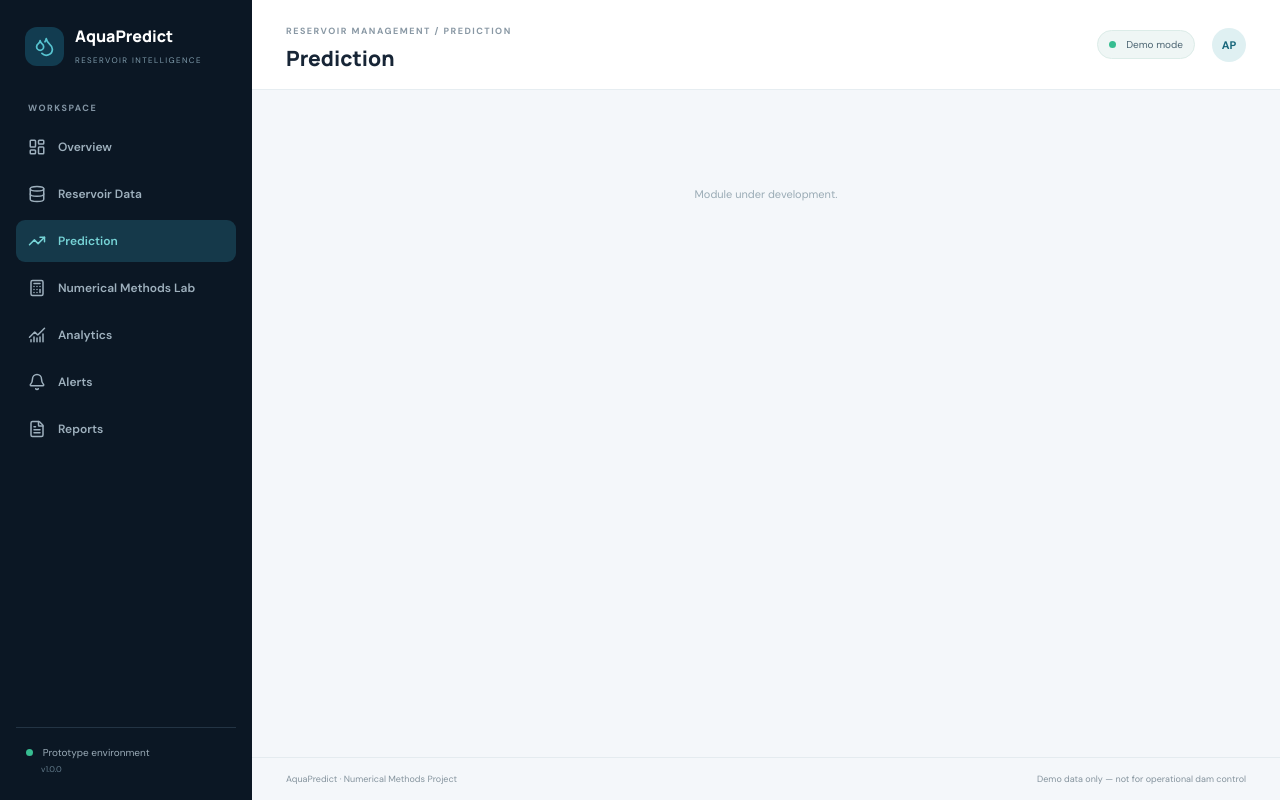
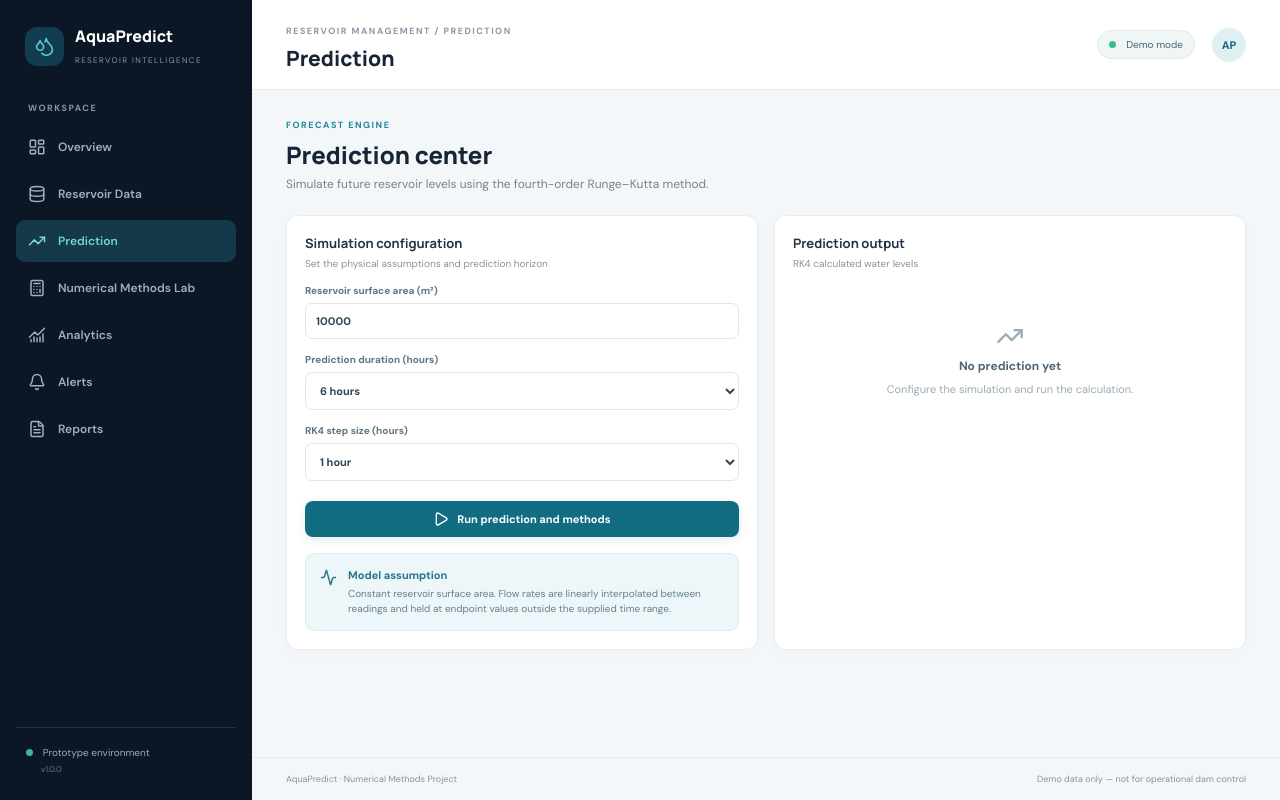
Before and after one commit to Adhya08/water-reservoir-prediction, a React (Vite) app in the folder frontend/: page / in a window 1280 px wide. Both pictures are taken after a click on the button "Prediction". Built offline with nearby package versions, Linux system fonts and the light colour scheme.

Commit message:
Implement RK4 Prediction Center and Numerical Methods Lab inspection tabs

```diff
--- a/frontend/src/App.tsx
+++ b/frontend/src/App.tsx
@@ -1,7 +1,7 @@
 import { useMemo, useState } from 'react'
 import {
   LayoutDashboard, Database, TrendingUp, Calculator, ChartNoAxesCombined,
-  Bell, FileText, Droplets, Upload, Play, Download, Plus,
+  Bell, FileText, Droplets, Upload, Play, Download, Plus, RefreshCw,
   Activity, Waves, AlertTriangle, CheckCircle2, Menu, X
 } from 'lucide-react'
 import {
@@ -52,8 +52,11 @@ export default function App() {
   const [duration, setDuration] = useState(6)
   const [step, setStep] = useState(1)
   const [prediction, setPrediction] = useState<any>(null)
+  const [interpolation, setInterpolation] = useState<any>(null)
+  const [integration, setIntegration] = useState<any>(null)
   const [busy, setBusy] = useState(false)
   const [message, setMessage] = useState('')
+  const [tab, setTab] = useState<'rk4' | 'integration' | 'interpolation'>('rk4')
   const [mobileOpen, setMobileOpen] = useState(false)
 
   const validLevels = readings.filter(r => r.level_m !== null)
@@ -74,8 +77,12 @@ export default function App() {
   async function runAll() {
     setBusy(true); setMessage('')
     try {
-      const pred = await api('/simulate', { readings, area_m2: area, duration_hours: duration, step_hours: step })
-      setPrediction(pred)
+      const [pred, interp, integ] = await Promise.all([
+        api('/simulate', { readings, area_m2: area, duration_hours: duration, step_hours: step }),
+        api('/interpolate', { readings }),
+        api('/integrate', { readings }),
+      ])
+      setPrediction(pred); setInterpolation(interp); setIntegration(integ)
       setMessage('Calculations completed successfully.')
     } catch (e: any) { setMessage(e.message || 'Could not complete calculations.') }
     finally { setBusy(false) }
@@ -118,6 +125,8 @@ export default function App() {
   const pageContent = () => {
     if (active === 'Overview') return <Overview currentLevel={currentLevel} storage={storage} latest={latest} chartData={chartData} prediction={prediction} alerts={allAlerts} onRun={runAll} busy={busy} />
     if (active === 'Reservoir Data') return <DataPage readings={readings} onChange={updateReading} onAdd={addReading} onImport={importCsv} onExport={exportReadings} />
+    if (active === 'Prediction') return <PredictionPage area={area} setArea={setArea} duration={duration} setDuration={setDuration} step={step} setStep={setStep} onRun={runAll} busy={busy} prediction={prediction} />
+    if (active === 'Numerical Methods Lab') return <MethodsPage tab={tab} setTab={setTab} prediction={prediction} interpolation={interpolation} integration={integration} onRun={runAll} busy={busy} />
     return <div className="empty-state">Module under development.</div>
   }
 
@@ -182,6 +191,7 @@ function Overview({ currentLevel, storage, latest, chartData, prediction, alerts
         {alerts.length ? <div className="alert-list">{alerts.slice(0,4).map((a:string,i:number)=><div className="alert-row" key={i}><AlertTriangle size={17}/><span>{a}</span></div>)}</div> : <div className="empty-state"><CheckCircle2 size={25}/><b>No active alerts</b><span>Current readings do not trigger configured demo rules.</span></div>}
       </Panel>
     </div>
+    {prediction && <Panel title="Latest prediction" subtitle="Run timestamp is not stored in this prototype"><div className="result-strip"><div><span>Predicted level at end of horizon</span><b>{prediction.results.at(-1).level_m.toFixed(3)} m</b></div><div><span>Prediction steps</span><b>{prediction.results.length - 1}</b></div><div><span>Method</span><b>RK4</b></div></div></Panel>}
   </>
 }
 function DataPage({ readings, onChange, onAdd, onImport, onExport }: any) {
@@ -203,3 +213,33 @@ function DataPage({ readings, onChange, onAdd, onImport, onExport }: any) {
     <div className="info-box"><AlertTriangle size={18}/><div><b>Data validation note</b><p>Times must be unique and ordered for calculations. Inflow and outflow must be non-negative. At least two readings are needed for interpolation and integration.</p></div></div>
   </>
 }
+function PredictionPage({ area, setArea, duration, setDuration, step, setStep, onRun, busy, prediction }: any) {
+  return <>
+    <PageHeading eyebrow="FORECAST ENGINE" title="Prediction center" desc="Simulate future reservoir levels using the fourth-order Runge–Kutta method."/>
+    <div className="grid-two">
+      <Panel title="Simulation configuration" subtitle="Set the physical assumptions and prediction horizon">
+        <div className="form-grid">
+          <label>Reservoir surface area (m²)<input type="number" min="0.01" value={area} onChange={e=>setArea(Number(e.target.value))}/></label>
+          <label>Prediction duration (hours)<select value={duration} onChange={e=>setDuration(Number(e.target.value))}><option value={6}>6 hours</option><option value={12}>12 hours</option><option value={24}>24 hours</option><option value={48}>48 hours</option></select></label>
+          <label>RK4 step size (hours)<select value={step} onChange={e=>setStep(Number(e.target.value))}><option value={0.25}>0.25 hour</option><option value={0.5}>0.5 hour</option><option value={1}>1 hour</option><option value={2}>2 hours</option></select></label>
+        </div>
+        <button className="primary-btn full-btn" onClick={onRun} disabled={busy}><Play size={16}/>{busy ? 'Running numerical methods…' : 'Run prediction and methods'}</button>
+        <div className="info-box compact"><Activity size={17}/><div><b>Model assumption</b><p>Constant reservoir surface area. Flow rates are linearly interpolated between readings and held at endpoint values outside the supplied time range.</p></div></div>
+      </Panel>
+      <Panel title="Prediction output" subtitle="RK4 calculated water levels">
+        {prediction ? <div className="prediction-summary"><div className="big-number">{prediction.results.at(-1).level_m.toFixed(3)} <small>m</small></div><p className="muted">Predicted level at {prediction.results.at(-1).time_hours.toFixed(2)} hours</p><div className="result-strip"><div><span>Initial level</span><b>{prediction.results[0].level_m.toFixed(3)} m</b></div><div><span>Change</span><b>{(prediction.results.at(-1).level_m-prediction.results[0].level_m).toFixed(3)} m</b></div></div></div> : <div className="empty-state"><TrendingUp size={28}/><b>No prediction yet</b><span>Configure the simulation and run the calculation.</span></div>}
+      </Panel>
+    </div>
+    {prediction && <Panel title="Predicted water-level curve" subtitle="Predicted values at each RK4 time step"><div className="chart-wrap tall"><ResponsiveContainer width="100%" height="100%"><LineChart data={predictedDataForChart(prediction)}><CartesianGrid strokeDasharray="3 3" stroke="#e7edf2"/><XAxis dataKey="time"/><YAxis/><Tooltip/><Line dataKey="level" name="Predicted level (m)" stroke="#1686a5" strokeWidth={3} dot={false}/></LineChart></ResponsiveContainer></div></Panel>}
+  </>
+}
+function predictedDataForChart(pred:any) { return pred.results.map((r:any)=>({time:`${r.time_hours.toFixed(2)}h`,level:r.level_m})) }
+function MethodsPage({ tab, setTab, prediction, interpolation, integration, onRun, busy }: any) {
+  return <>
+    <PageHeading eyebrow="ACADEMIC COMPUTATION" title="Numerical methods lab" desc="Inspect the three numerical techniques implemented in the reservoir model." action={<button className="secondary-btn" onClick={onRun} disabled={busy}><RefreshCw size={15}/>Recalculate all</button>}/>
+    <div className="tabs"><button className={tab==='rk4'?'selected':''} onClick={()=>setTab('rk4')}>Runge–Kutta RK4</button><button className={tab==='integration'?'selected':''} onClick={()=>setTab('integration')}>Numerical integration</button><button className={tab==='interpolation'?'selected':''} onClick={()=>setTab('interpolation')}>Interpolation</button></div>
+    {tab==='rk4' && <><Panel title="Runge–Kutta Fourth Order" subtitle="Solves dh/dt = 3600(Qin − Qout)/A when time is in hours"><div className="equation">hₙ₊₁ = hₙ + Δt/6 (k₁ + 2k₂ + 2k₃ + k₄)</div><p className="muted">Each RK4 step evaluates four intermediate slopes. The flow values at intermediate times are obtained by linear interpolation of the supplied inflow/outflow readings.</p>{prediction ? <div className="table-scroll"><table><thead><tr><th>Time (h)</th><th>Predicted level (m)</th><th>k1</th><th>k2</th><th>k3</th><th>k4</th></tr></thead><tbody>{prediction.results.slice(1,9).map((r:any,i:number)=><tr key={i}><td>{r.time_hours}</td><td>{r.level_m.toFixed(5)}</td><td>{r.k_values.k1.toFixed(5)}</td><td>{r.k_values.k2.toFixed(5)}</td><td>{r.k_values.k3.toFixed(5)}</td><td>{r.k_values.k4.toFixed(5)}</td></tr>)}</tbody></table></div> : <div className="empty-state">Run a prediction to view RK4 iterations.</div>}</Panel></>}
+    {tab==='integration' && <><Panel title="Composite trapezoidal rule" subtitle="Approximates cumulative flow volume over the observation period"><div className="equation">∫ f(t) dt ≈ Σ (Δtᵢ / 2)(fᵢ + fᵢ₊₁)</div>{integration ? <><div className="metric-grid three"><Metric label="Total inflow" value={integration.total_inflow_m3.toLocaleString()} unit="m³" icon={Waves}/><Metric label="Total outflow" value={integration.total_outflow_m3.toLocaleString()} unit="m³" icon={Activity} tone="amber"/><Metric label="Net volume change" value={integration.net_volume_change_m3.toLocaleString()} unit="m³" icon={TrendingUp} tone="teal"/></div><div className="table-scroll"><table><thead><tr><th>Interval</th><th>Inflow volume (m³)</th><th>Outflow volume (m³)</th></tr></thead><tbody>{integration.intervals.map((r:any,i:number)=><tr key={i}><td>{r.from_hours}–{r.to_hours} h</td><td>{r.inflow_volume_m3.toLocaleString()}</td><td>{r.outflow_volume_m3.toLocaleString()}</td></tr>)}</tbody></table></div></> : <div className="empty-state">Run calculations to view integration results.</div>}</Panel></>}
+    {tab==='interpolation' && <><Panel title="Linear interpolation" subtitle="Estimates a missing level between two known observations"><div className="equation">y = y₁ + [(x − x₁)/(x₂ − x₁)](y₂ − y₁)</div>{interpolation ? <div className="table-scroll"><table><thead><tr><th>Time (h)</th><th>Original level (m)</th><th>Result (m)</th><th>Type</th></tr></thead><tbody>{interpolation.results.map((r:any,i:number)=><tr key={i}><td>{r.time_hours}</td><td>{r.original_level_m ?? '—'}</td><td>{r.level_m.toFixed(4)}</td><td>{r.estimated?<span className="tag warning">Estimated</span>:<span className="tag success">Observed</span>}</td></tr>)}</tbody></table></div> : <div className="empty-state">Run calculations to estimate missing readings.</div>}</Panel></>}
+  </>
+}
```
